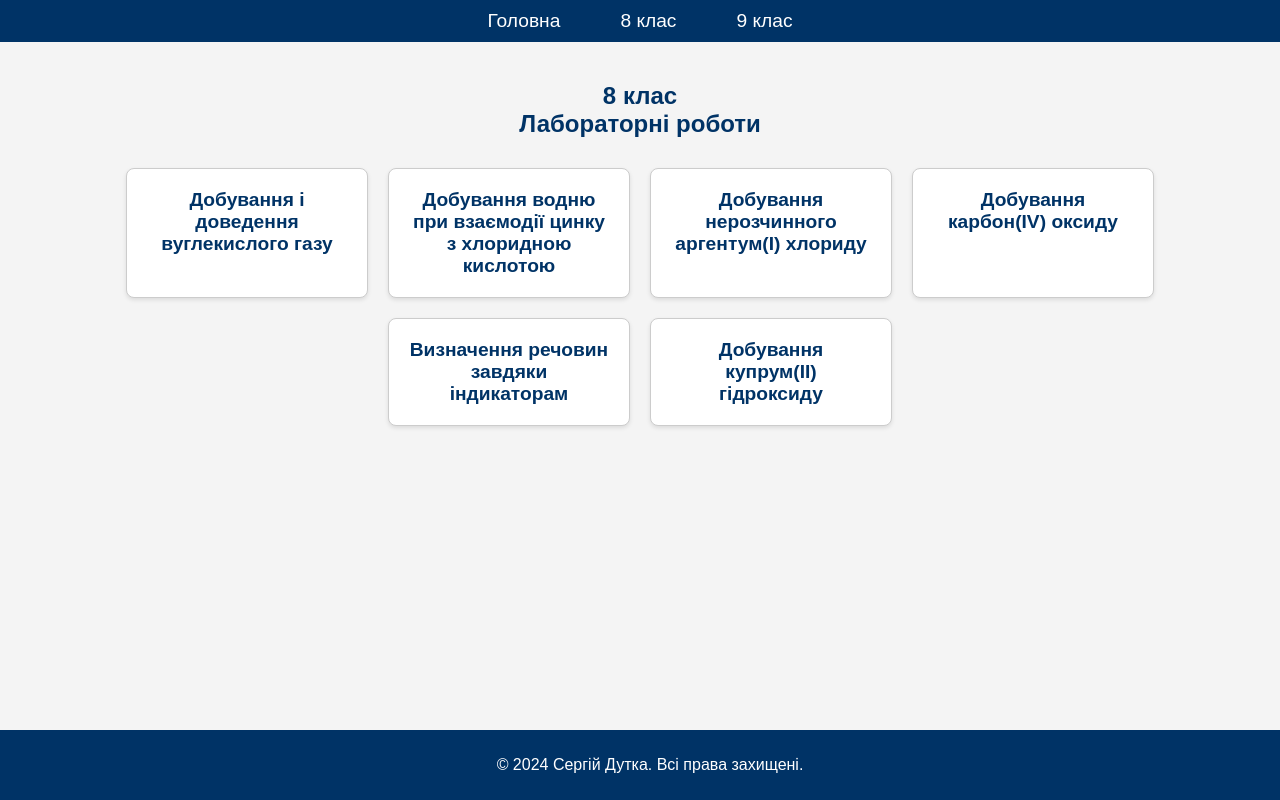
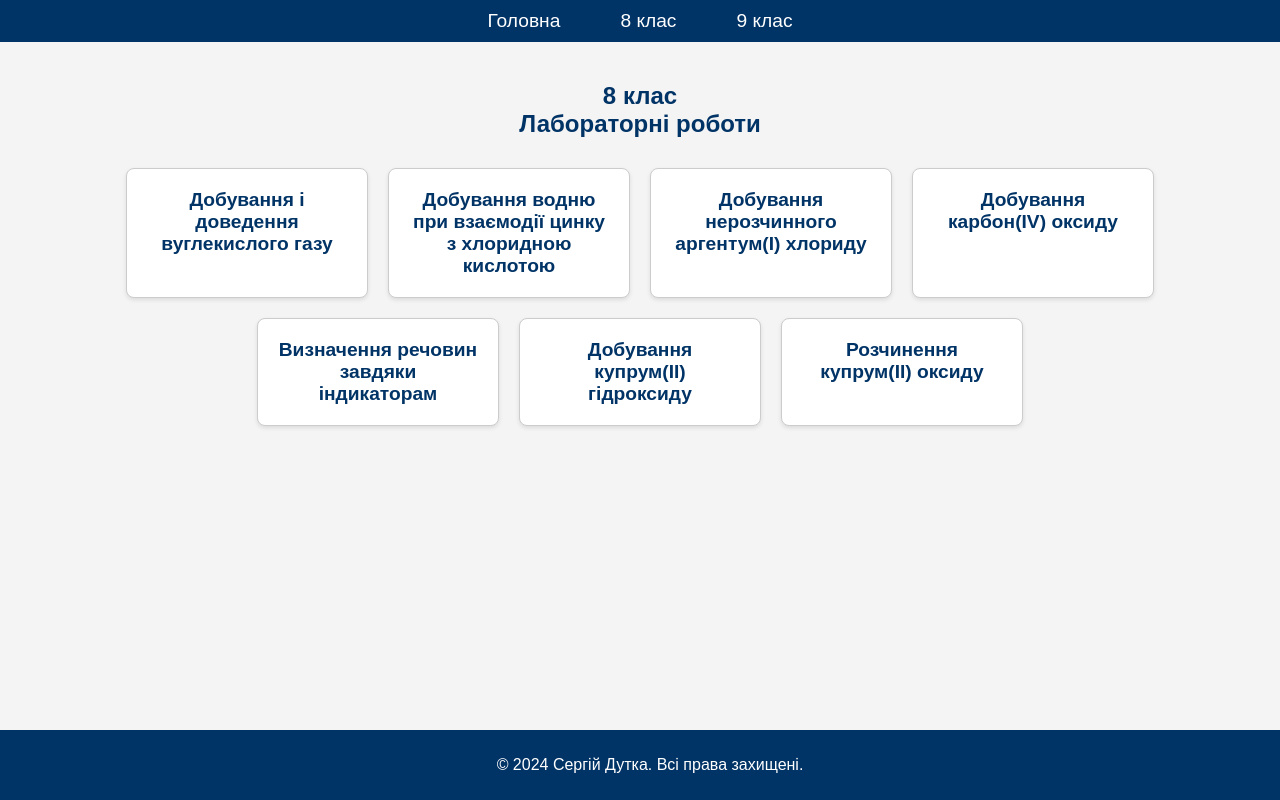
Before and after one commit to serh999/virtual_lab_ukr, a plain HTML site: page index.html in a window 1280 px wide. Both pictures are taken after a click on the link "8 клас". Drawn offline with Linux system fonts and the light colour scheme.

Commit message:
Update index.html

```diff
--- a/index.html
+++ b/index.html
@@ -74,6 +74,9 @@
                 <div class="lab-item">
                     <a href="./school/8class/lab8_6/lab8_6.html" class="lab-link">Добування купрум(II) гідроксиду</a>
                 </div>
+                <div class="lab-item">
+                    <a href="./school/8class/lab8_8/lab8_8.html" class="lab-link">Розчинення купрум(II) оксиду</a>
+                </div>
         </section>
 
         <section id="class9" class="content-section" style="display: none;">
```
